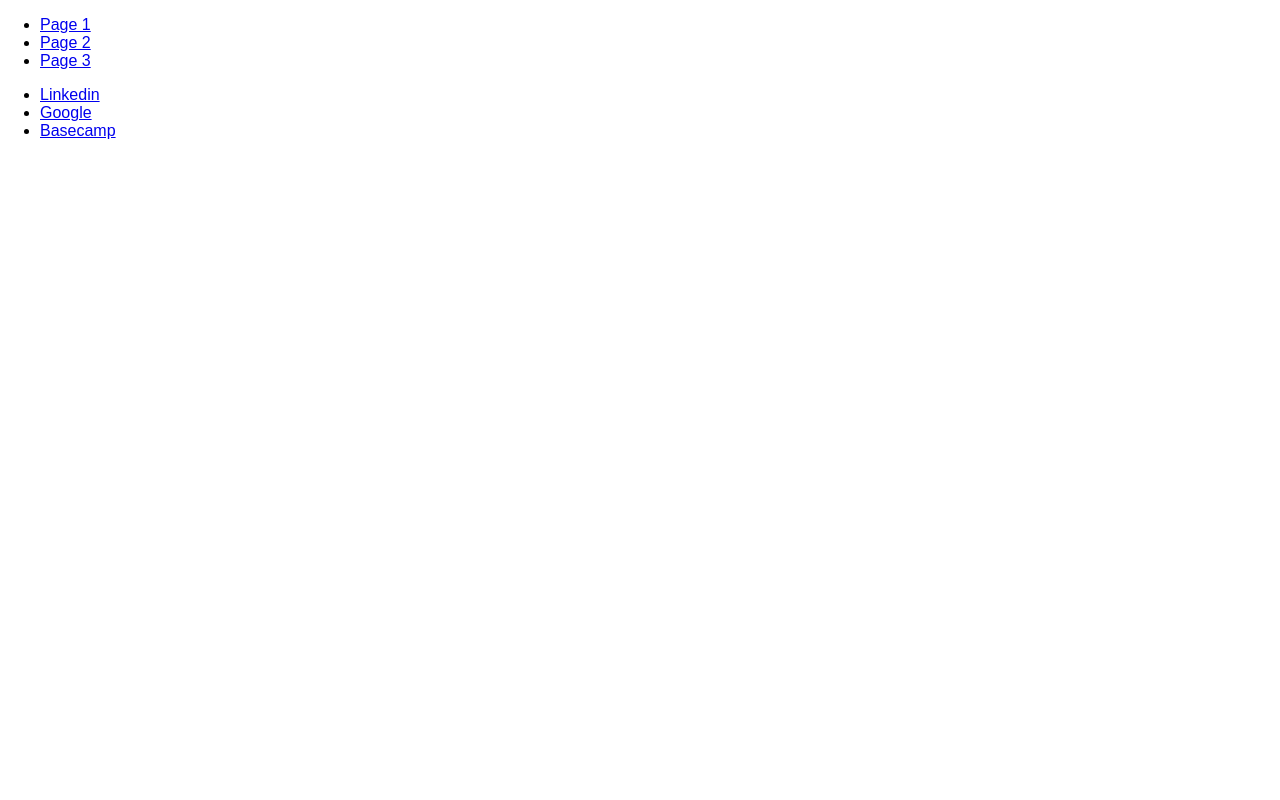
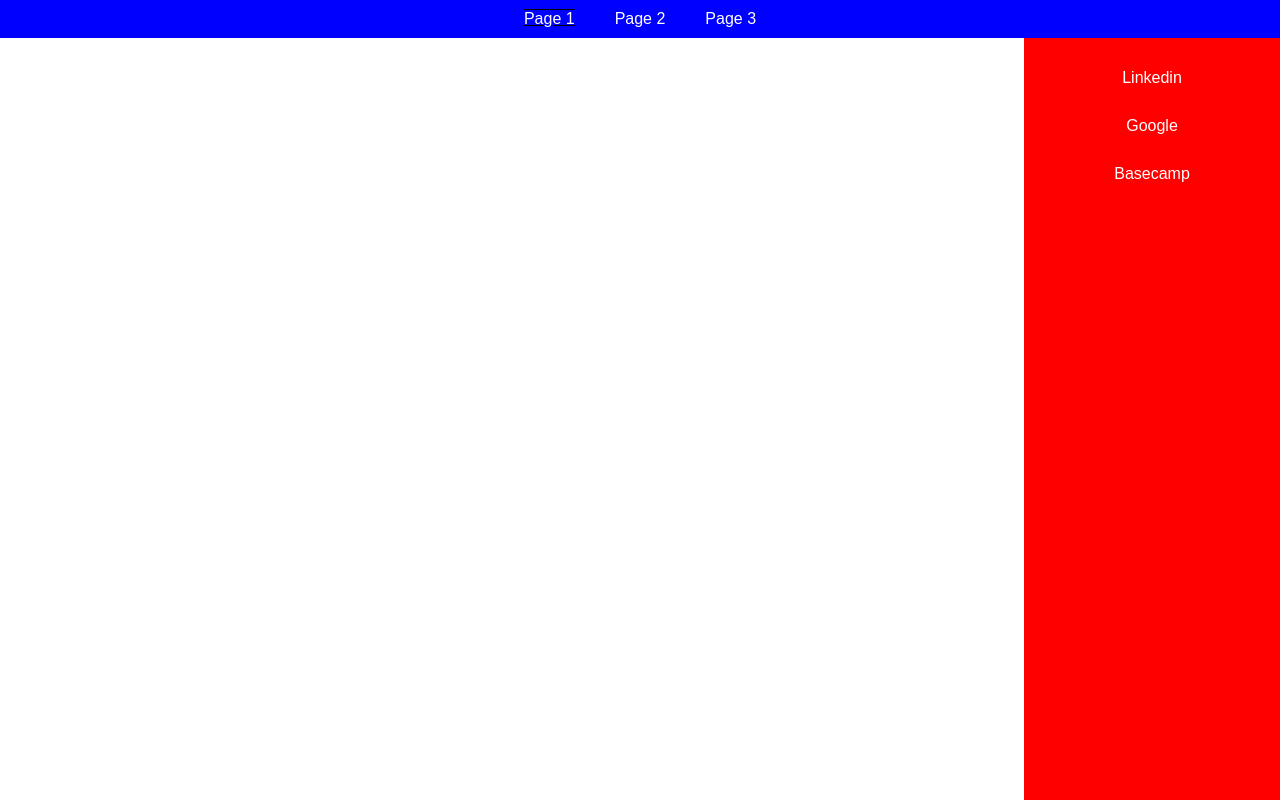
Before and after one commit to reza-pi/Lab-8, a plain HTML site: page index.html in a window 1280 px wide. Drawn offline with Linux system fonts and the light colour scheme.

Commit message:
add css style

```diff
--- a/css/style.css
+++ b/css/style.css
@@ -0,0 +1,67 @@
+
+#main-navbar {
+  background-color: blue;
+  overflow: hidden;
+}
+
+#navbar-container {
+  float: left;
+  width: 100%;
+  position: relative;
+}
+
+#main-navbar ul {
+  list-style-type: none;
+  margin: 0;
+  padding: 0;
+  position: relative;
+  left: 50%;
+  float: left;
+}
+
+#main-navbar ul li {
+  float: left;
+  position: relative;
+  right: 50%;
+  display: block;
+}
+
+#main-navbar ul li a {
+  display: block;
+  padding: 10px 20px;
+  color: #fff;
+  text-decoration: none;
+}
+
+#main-navbar ul li a:hover {
+  background-color: #000;
+}
+
+#onpage {
+  text-decoration: underline overline;
+}
+
+#sidebar {
+  position: fixed;
+  right:0%;
+  background-color: red;
+  height: 100%;
+  width: 20%;
+}
+
+#sidebar ul {
+  list-style-type: none;
+  text-align: center;
+  padding: 0;
+}
+
+#sidebar ul li a {
+  display: block;
+  padding: 15px 0;
+  color: #fff;
+  text-decoration: none;
+}
+
+#sidebar ul li a:hover {
+  background-color: #000;
+}
--- a/index.html
+++ b/index.html
@@ -1,10 +1,10 @@
-<!doctype html>
+<!DOCTYPE html>
 <html lang="en">
   <head>
     <meta charset="utf-8">
     <title>My Centered Navigation</title>
+    <link rel="stylesheet" type="text/css" href="css/normalize.css">
     <link rel="stylesheet" href="css/style.css">
-    <link rel="stylesheet" type="text/css" href="css/normalize.css">
     <link rel="icon" href="http://web.iit.edu/sites/web/themes/iit_web/favicon.ico">
   </head>
   <body>
```
Also changed, not shown: page2.html (+1 -1 lines), page3.html (+1 -1 lines).
